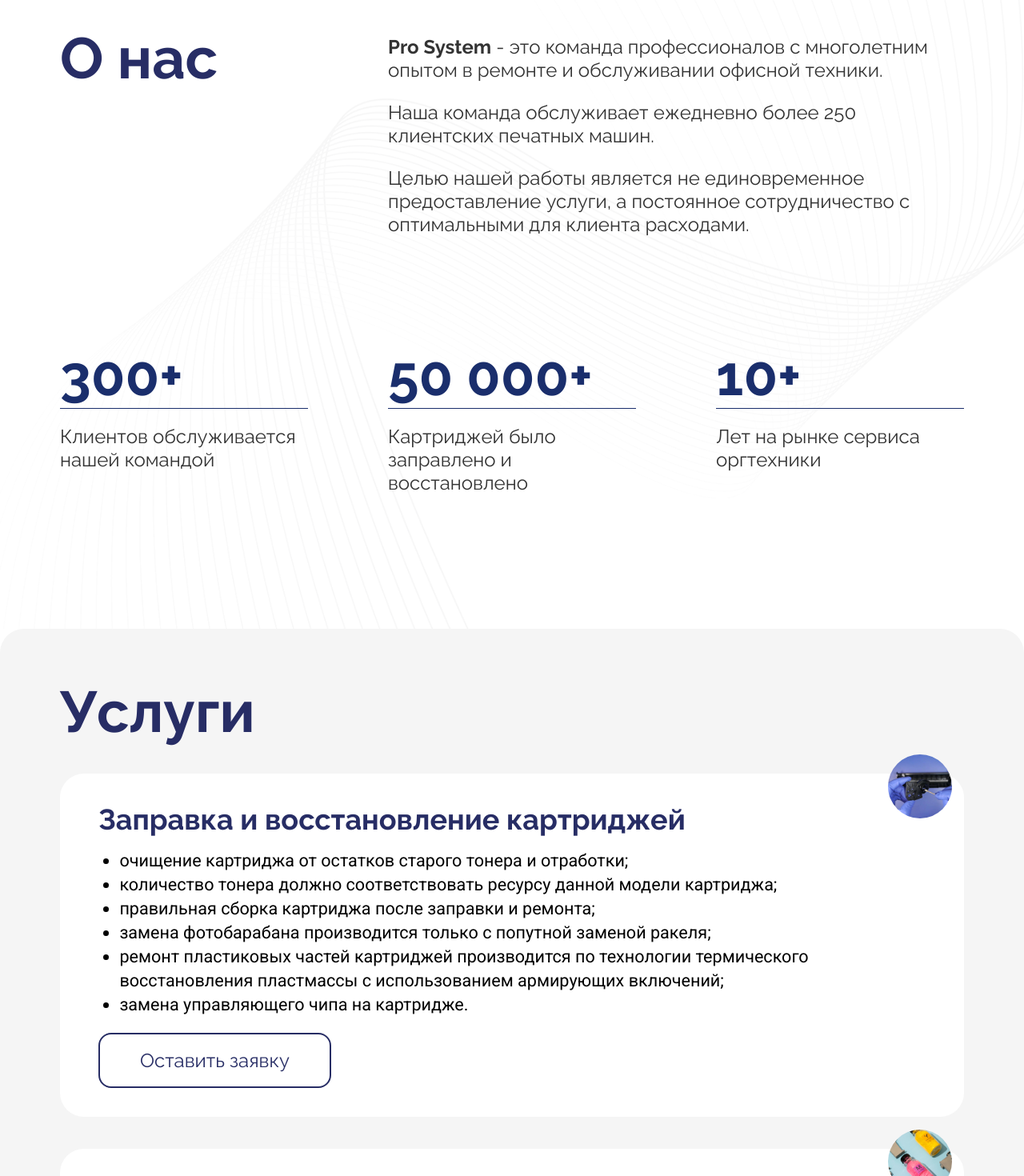
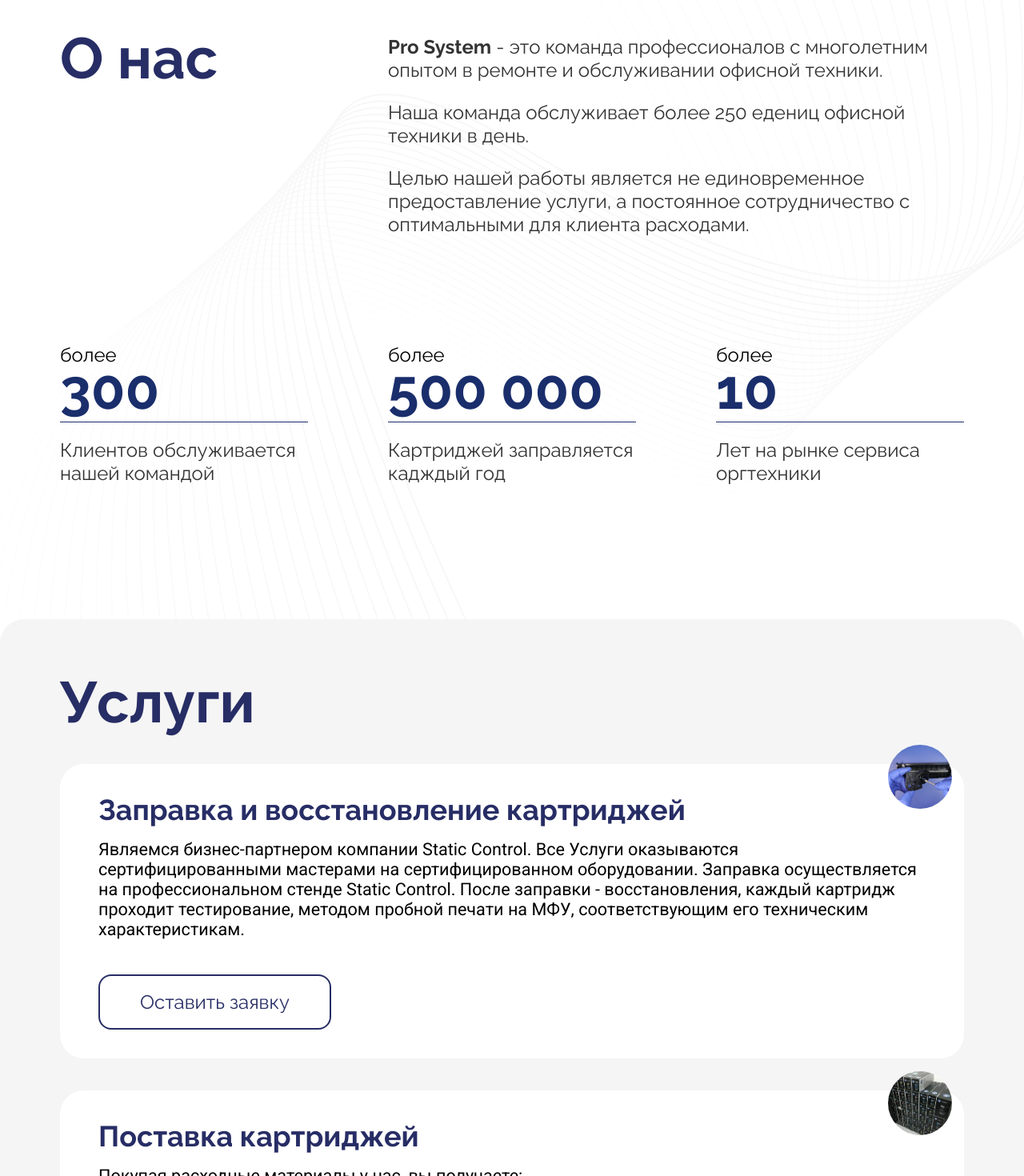
Before and after one commit to TraVv1S/pro-system-lp, a Next.js app: page / in a window 1280 px wide. Shown: the part 1040-2510 px from the top of the page at 80% size. Built offline with nearby package versions, Linux system fonts and the light colour scheme.

Commit message:
edit content

```diff
--- a/components/About/About.jsx
+++ b/components/About/About.jsx
@@ -21,20 +21,23 @@ const About = () => {
       <h2>О нас</h2>
       <div className={classes.description}>
         <p><strong>Pro System</strong> - это команда профессионалов с многолетним опытом в ремонте и обслуживании офисной техники.</p>
-        <p>Наша команда обслуживает ежедневно более 250 клиентских печатных машин.</p>
+        <p>Наша команда обслуживает более 250 едениц офисной техники в день.</p>
         <p>Целью нашей работы является не единовременное предоставление услуги, а постоянное сотрудничество с оптимальными для клиента расходами.</p>
       </div>
 
         <div className={classes.statItem}>
-          <div className={classes.counter}>300+</div>
+          <div>более</div>
+          <div className={classes.counter}> 300</div>
           <p>Клиентов обслуживается нашей командой</p>
         </div>
         <div className={classes.statItem}>
-          <div className={classes.counter}>50 000+</div>
-          <p>Картриджей было заправлено и восстановлено</p>
+          <div>более</div>
+          <div className={classes.counter}>500&nbsp;000</div>
+          <p>Картриджей заправляется кадждый год</p>
         </div>
         <div className={classes.statItem}>
-          <div className={classes.counter}>10+</div>
+          <div>более</div>
+          <div className={classes.counter}>10</div>
           <p>Лет на рынке сервиса оргтехники</p>
         </div>
 
--- a/components/About/About.module.scss
+++ b/components/About/About.module.scss
@@ -26,12 +26,19 @@
   .statItem {
     padding-top: 10px;
 
+
+
     & .counter {
         font-size: 2.9em;
         font-weight: bold;
         display: block;
         color: #1a2e6c;
         border-bottom: 1px solid #1a2e6c;
+        margin-top: -.5rem;
+
+        span {
+          font-size: 24px;
+        }
       }
 
       & p {
--- a/components/Advantages/Advantages.jsx
+++ b/components/Advantages/Advantages.jsx
@@ -7,7 +7,7 @@ const Advantages = () => {
     <div className={classes.advantages} id="advantages">
         <div className={classes.main}>
           <h2 className={classes.title}>Преимущества</h2>
-          <p className={classes.desc}> За 16 лет работы мы познали все тонкости реализации проектов: как эффективно организовывать работу и обеспечивать качественный результат.</p>
+          <p className={classes.desc}> За более чем 10 лет работы мы познали все тонкости реализации проектов: как эффективно организовывать работу и обеспечивать качественный результат.</p>
         </div>
 
         <div className={classes.advantageItem}>
@@ -22,23 +22,23 @@ const Advantages = () => {
           <p>которые имеют все необходимые лицензии и сертификаты</p>
         </div>
         <div className={classes.advantageItem}>
-          <Image className={classes.background} src='/images/cartrige.png' fill alt="large printer" />
+          {/* <Image className={classes.background} src='/images/cartrige.png' fill alt="large printer" /> */}
           <div className={classes.content}>
             <h3>Уверенность в оригинальности</h3>
-            <p>Гарантируем оригинальность поставляемой продукции</p>
+            <p>гарантируем подлинность поставляемой продукции</p>
           </div>
         </div>
         <div className={classes.advantageItem}>
           <h3>Квалифицированные специалисты</h3>
-          <p>картриджей, запчастей и расходных материалов в пределах КАД </p>
+          <p>в области обслуживания оргтехники, имеющие соответствующие сертификаты</p>
         </div>
         <div className={classes.advantageItem}>
-          <h3>Контроль закупок</h3>
-          <p>картриджей, запчастей и расходных материалов в пределах КАД </p>
+          <h3>Сертифицированное оборудование</h3>
+          <p>оказываем услуги на оборудовании Static Control</p>
         </div>
-        <div className={`${classes.logoItem} ${classes.advantageItem}`}>
+        {/* <div className={`${classes.logoItem} ${classes.advantageItem}`}>
           <Image src="/images/logo_b.svg" width={150} height={50} alt="pro system logo" />
-        </div>
+        </div> */}
 
       </div>
       <div className={classes.wave}>
--- a/components/Advantages/Advantages.module.scss
+++ b/components/Advantages/Advantages.module.scss
@@ -36,7 +36,7 @@
     z-index: 10;
     top: 0;
     bottom: 0;
-    padding: 30px 0;
+    padding: 30px 30px 30px 0;
   }
 }
 
--- a/components/Footer/Footer.jsx
+++ b/components/Footer/Footer.jsx
@@ -7,7 +7,7 @@ const Footer = () => {
         <footer className={styles.block}>
             <div className={styles.wrapper}>
                 <div className={styles.contacts}>
-                    <h3>Комплексное обслуживание печатной техники в&nbsp;вашем офисе</h3>
+                    <h3>Комплексное обслуживание техники в&nbsp;вашем офисе</h3>
                     <div className={styles.links}>
                         <a href="tel:+78123397058">+7 (812) 339-70-58</a>
                         <a href="mailto:info@prosystem.spb.ru">info@prosystem.spb.ru</a>
--- a/components/Hero/Hero.jsx
+++ b/components/Hero/Hero.jsx
@@ -40,7 +40,7 @@ const Hero = () => {
                     <div className={styles.service}>
                         <div className={styles.service_front}>
                             <div className={styles.service_icon}><Image src="/images/printer.svg" width={60} height={60} alt="printer" /></div>
-                            <div> Печатная техника</div>
+                            <div> Оргтехника</div>
                         </div>
                         <div className={styles.service_reverse}>
                             <div className={styles.text}>Поставка печатного оборудования любого класса</div>
--- a/src/app/constants.js
+++ b/src/app/constants.js
@@ -1,14 +1,9 @@
 export const services = [
     {
         title: "Заправка и восстановление картриджей",
-        text: <ul>
-                <li>очищение картриджа от остатков старого тонера и отработки;</li>
-                <li>количество тонера должно соответствовать ресурсу данной модели картриджа;</li>
-                <li>правильная сборка картриджа после заправки и ремонта;</li>
-                <li>замена фотобарабана производится только с попутной заменой ракеля;</li>
-                <li>ремонт пластиковых частей картриджей производится по технологии термического восстановления пластмассы с использованием армирующих включений;</li>
-                <li>замена управляющего чипа на картридже.</li>
-            </ul>,
+        text: <p>
+                Являемся бизнес-партнером компании Static Control. Все Услуги оказываются сертифицированными мастерами на сертифицированном оборудовании. Заправка осуществляется на профессиональном стенде Static Control. После заправки - восстановления, каждый картридж проходит тестирование, методом пробной печати на МФУ, соответствующим его техническим характеристикам.
+            </p>,
         image: "/images/service2.png",
     },
     {
@@ -21,10 +16,10 @@ export const services = [
                     <li>гарантийное обслуживание на весь ассортимент товаров купленных у нас.</li>
                 </ul>
             </div>,
-        image: "/images/service1.png",
+        image: "/images/original_supply.webp",
     },
     {
-        title: "Поставка печатного оборудования",
+        title: "Поставка оборудования",
         text: <div>
                 <p>Компания «Про Систем» сотрудничает с крупнейшими поставщиками печатающей техники, что позволяет покупателю в кратчайшие сроки, а так же по минимальной цене получить желаемую технику.</p>
                 <p>Персональный менеджер подберёт вам устройство под ваши задачи, а так же бюджет выделенный на покупку.</p>
@@ -32,9 +27,9 @@ export const services = [
         image: "/images/service3.png",
     },
     {
-        title: "Ремонт принтеров",
+        title: "Ремонт и техническое обслуживание оргтехники",
         text: <p>
-                Неоднократно стоимость ремонта оргтехники в нашем сервисном центре оказывалась вдвое дешевле, чем в других сервисных центрах.Важно не только правильно определить причину неисправности, но и применять наиболее эффективные способы их устранения. Поэтому наши инженеры всегда делают диагностику перед тем, как менеджер озвучит точную стоимость ремонта.
+                Стоимость ремонта оргтехники в нашем сервисном центре дешевле, чем, в среднем, в других сервисных центрах. Важно не только правильно определить причину неисправности, но и применять наиболее эффективные способы их устранения. Поэтому наши инженеры всегда делают диагностику перед тем, как менеджер озвучит точную стоимость ремонта.
             </p>,
         image: "/images/service4.png",
     },
```
Also changed, not shown: public/images/original_supply.webp (added).
